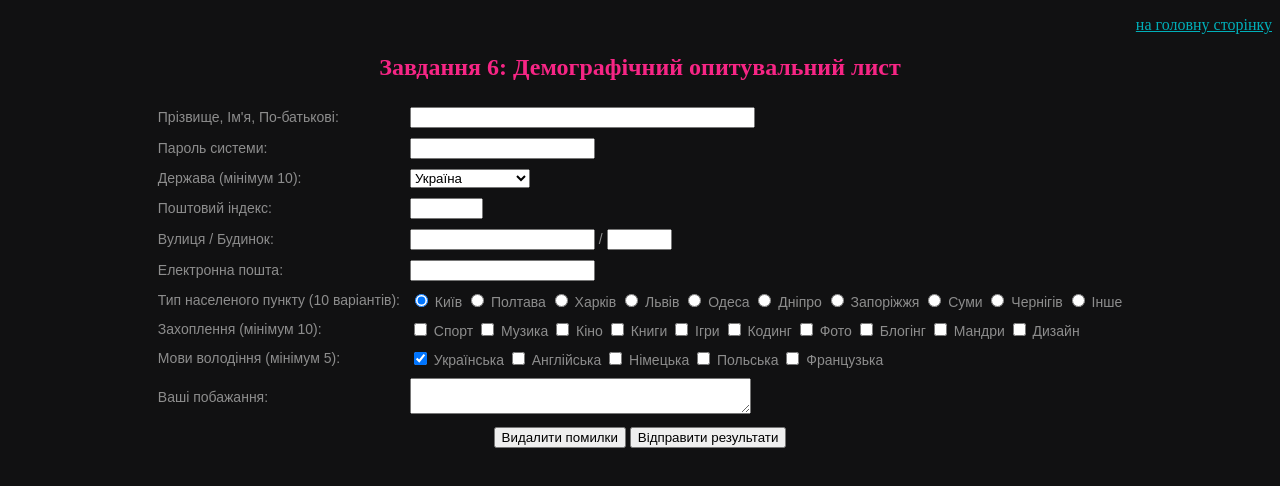
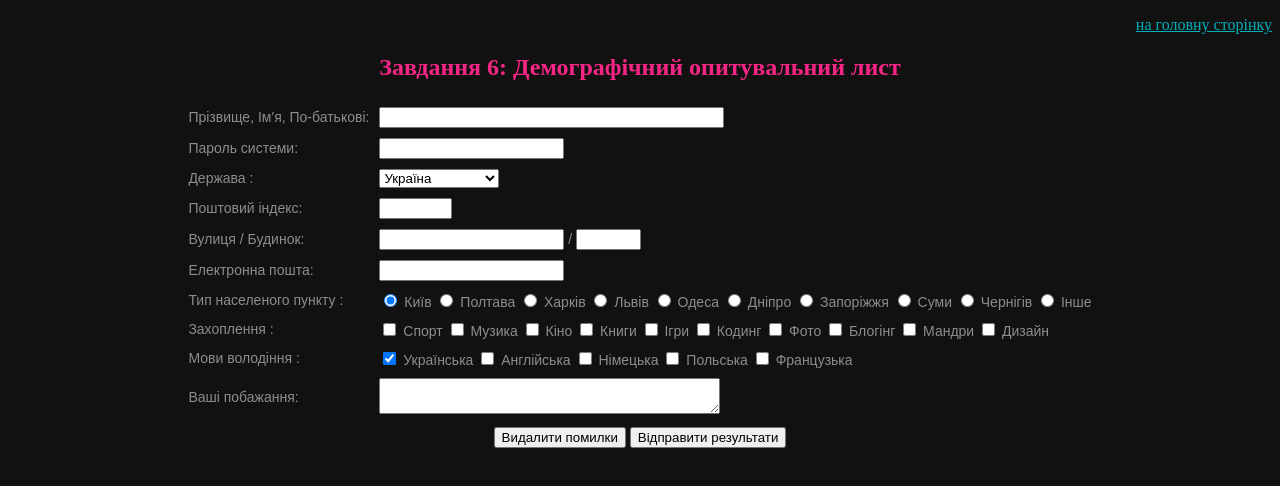
Before and after one commit to vesezik/labs, a plain HTML site: page Безотосний/lab11/BezotosnyiLab11-6.htm in a window 1280 px wide. Drawn offline with Linux system fonts and the light colour scheme.

Commit message:
Update BezotosnyiLab11-6.htm

```diff
--- a/Безотосний/lab11/BezotosnyiLab11-6.htm
+++ b/Безотосний/lab11/BezotosnyiLab11-6.htm
@@ -12,7 +12,7 @@
             <table border="0" cellpadding="4" style="font-family: sans-serif; font-size: 14px;">
                 <tr><td>Прізвище, Ім'я, По-батькові:</td><td><input type="text" name="pib" size="40"></td></tr>
                 <tr><td>Пароль системи:</td><td><input type="password" name="p"></td></tr>
-                <tr><td>Держава (мінімум 10):</td><td>
+                <tr><td>Держава :</td><td>
                     <select name="country">
                         <option value="ua" selected>Україна</option><option value="pl">Польща</option>
                         <option value="de">Німеччина</option><option value="fr">Франція</option>
@@ -24,20 +24,20 @@
                 <tr><td>Поштовий індекс:</td><td><input type="text" name="zip" size="6" maxlength="5"></td></tr>
                 <tr><td>Вулиця / Будинок:</td><td><input type="text" name="str"> / <input type="text" name="build" size="5"></td></tr>
                 <tr><td>Електронна пошта:</td><td><input type="text" name="email"></td></tr>
-                <tr><td>Тип населеного пункту (10 варіантів):</td><td>
+                <tr><td>Тип населеного пункту :</td><td>
                     <input type="radio" name="place" value="1" checked> Київ <input type="radio" name="place" value="2"> Полтава
                     <input type="radio" name="place" value="3"> Харків <input type="radio" name="place" value="4"> Львів
                     <input type="radio" name="place" value="5"> Одеса <input type="radio" name="place" value="6"> Дніпро
                     <input type="radio" name="place" value="7"> Запоріжжя <input type="radio" name="place" value="8"> Суми
                     <input type="radio" name="place" value="9"> Чернігів <input type="radio" name="place" value="10"> Інше
                 </td></tr>
-                <tr><td>Захоплення (мінімум 10):</td><td>
+                <tr><td>Захоплення :</td><td>
                     <input type="checkbox" name="h1"> Спорт <input type="checkbox" name="h2"> Музика <input type="checkbox" name="h3"> Кіно
                     <input type="checkbox" name="h4"> Книги <input type="checkbox" name="h5"> Ігри <input type="checkbox" name="h6"> Кодинг
                     <input type="checkbox" name="h7"> Фото <input type="checkbox" name="h8"> Блогінг <input type="checkbox" name="h9"> Мандри
                     <input type="checkbox" name="h10"> Дизайн
                 </td></tr>
-                <tr><td>Мови володіння (мінімум 5):</td><td>
+                <tr><td>Мови володіння :</td><td>
                     <input type="checkbox" name="l1" checked> Українська <input type="checkbox" name="l2"> Англійська
                     <input type="checkbox" name="l3"> Німецька <input type="checkbox" name="l4"> Польська
                     <input type="checkbox" name="l5"> Французька
```
